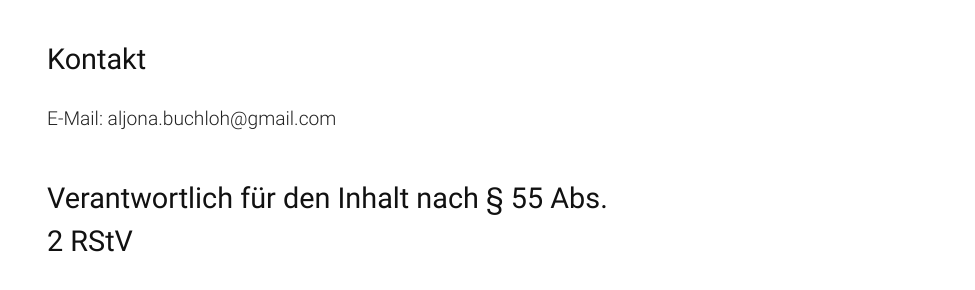
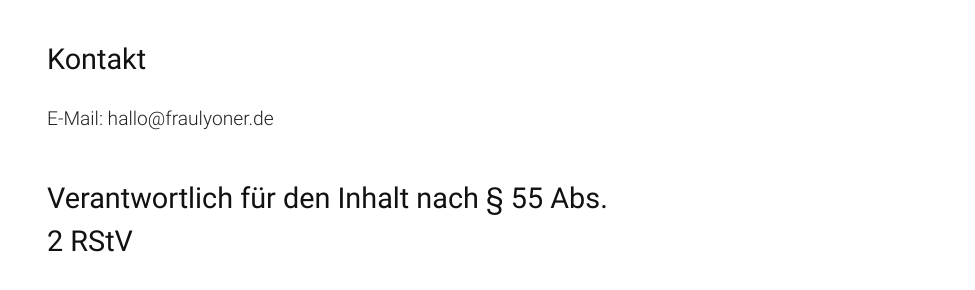
Before and after one commit to fraulyoner/fraulyoner.github.io, a Jekyll site: the page built from impressum.html, in a window 1280 px wide. Shown: the part 625-915 px from the top of the page, without its empty margins (305-1280 px from the left). Built offline with Jekyll 4.4.1, drawn with Linux system fonts in a browser that asks for light colours.

Commit message:
Update mail address

```diff
--- a/_config.yml
+++ b/_config.yml
@@ -1,7 +1,7 @@
 title: fraulyoner
 
 user:
-  email: aljona.buchloh@gmail.com
+  email: hallo@fraulyoner.de
   github: https://github.com/fraulyoner
   twitter: https://twitter.com/FrauLyoner
   instagram: https://www.instagram.com/fraulyoner/
```
